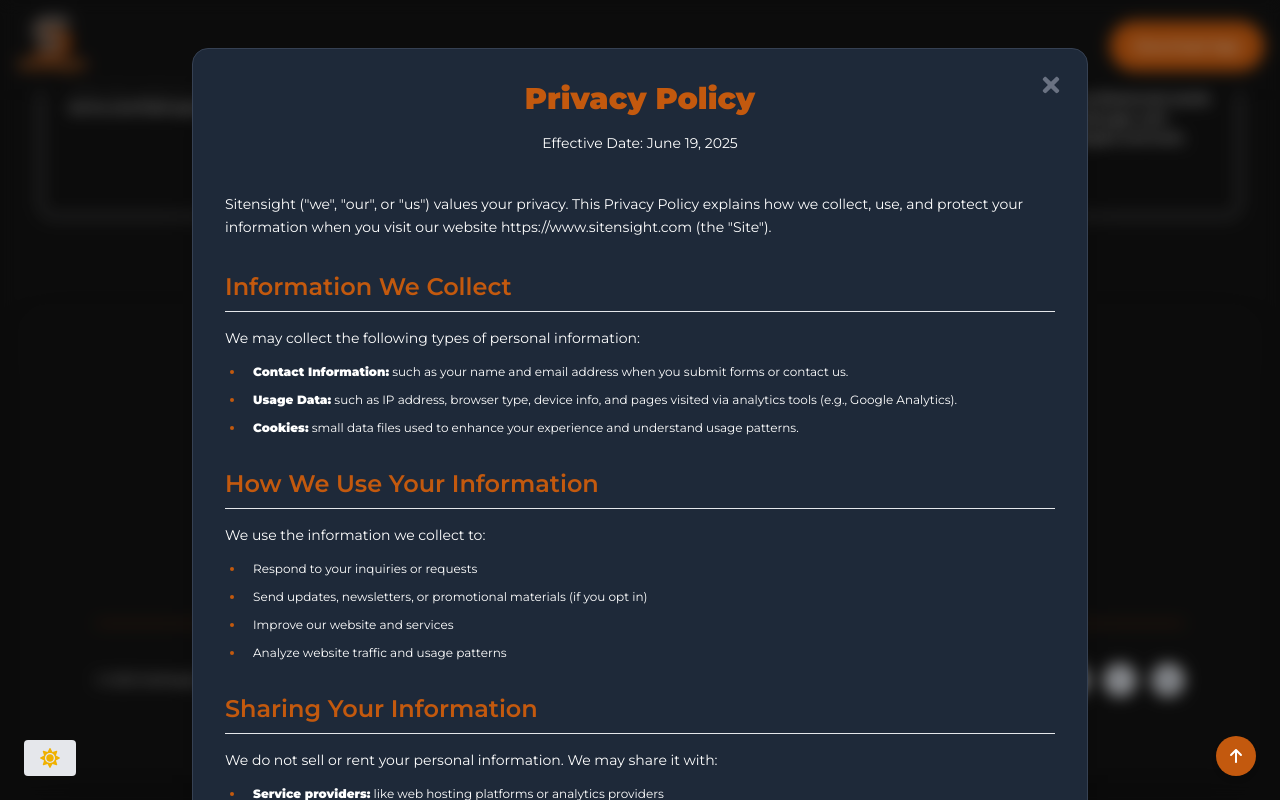
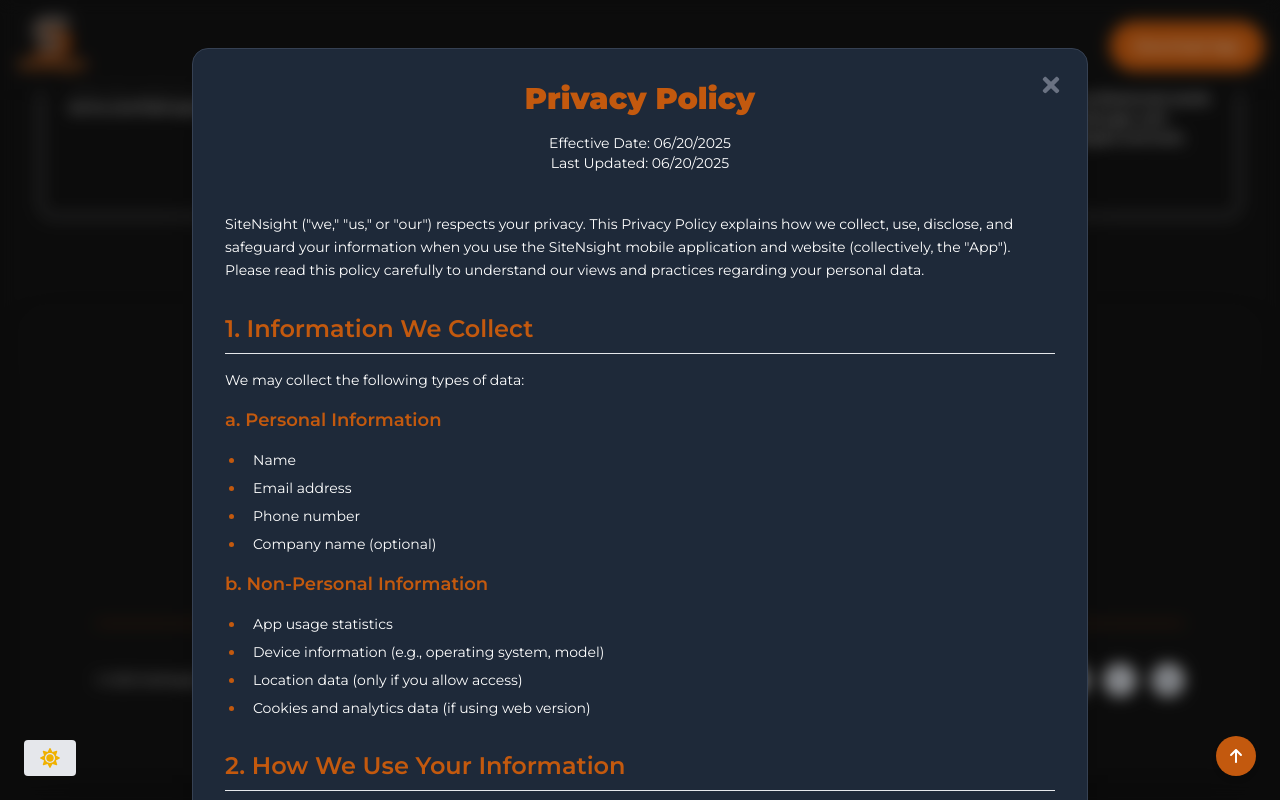
Before and after one commit to orlamee/siten-sight, a Next.js app: page / in a window 1280 px wide. Both pictures are taken after a click on the button "Privacy Policy". Shown: the part 3131-3931 px from the top of the page. Built offline with nearby package versions, Linux system fonts and the light colour scheme.

Commit message:
fix: update Privacy Policy content and structure for clarity and compliance

```diff
--- a/src/app/components/PrivacyPolicyModal.tsx
+++ b/src/app/components/PrivacyPolicyModal.tsx
@@ -2,7 +2,7 @@
 "use client";
 
 import { useEffect } from "react";
-import { FaEnvelope, FaGlobe, FaTimes } from "react-icons/fa";
+import { FaGlobe, FaTimes, FaMapMarkerAlt } from "react-icons/fa";
 
 interface PrivacyPolicyModalProps {
   isOpen: boolean;
@@ -40,171 +40,143 @@
             <h1 className="text-3xl font-bold text-[#c3590e] mb-4">
               Privacy Policy
             </h1>
-            <p className="text-sm text-white">Effective Date: June 19, 2025</p>
+            <p className="text-sm text-white">Effective Date: 06/20/2025</p>
+            <p className="text-sm text-white">Last Updated: 06/20/2025</p>
           </div>
 
           <div className="space-y-8">
             <section className="space-y-4">
               <p className="text-sm leading-relaxed text-white">
-                Sitensight ("we", "our", or "us") values your privacy. This
-                Privacy Policy explains how we collect, use, and protect your
-                information when you visit our website
-                https://www.sitensight.com (the "Site").
+                SiteNsight ("we," "us," or "our") respects your privacy. This Privacy Policy explains how we collect, use, disclose, and safeguard your information when you use the SiteNsight mobile application and website (collectively, the "App"). Please read this policy carefully to understand our views and practices regarding your personal data.
               </p>
             </section>
 
             <section className="space-y-4">
               <h2 className="text-2xl font-semibold text-[#c3590e] border-b border-gray-200 dark:border-gray-700 pb-2">
-                Information We Collect
+                1. Information We Collect
               </h2>
               <p className="text-white text-sm">
-                We may collect the following types of personal information:
+                We may collect the following types of data:
               </p>
-              <ul className="space-y-3 pl-5 list-disc marker:text-[#c3590e] text-xs text-white">
-                <li className="pl-2">
-                  <strong className="text-white">Contact Information:</strong>{" "}
-                  such as your name and email address when you submit forms or
-                  contact us.
-                </li>
-                <li className="pl-2">
-                  <strong className="text-white">Usage Data:</strong> such as IP
-                  address, browser type, device info, and pages visited via
-                  analytics tools (e.g., Google Analytics).
-                </li>
-                <li className="pl-2">
-                  <strong className="text-white">Cookies:</strong> small data
-                  files used to enhance your experience and understand usage
-                  patterns.
-                </li>
+
+              <h3 className="text-lg font-semibold text-[#c3590e] mt-4">a. Personal Information</h3>
+              <ul className="space-y-2 pl-5 list-disc marker:text-[#c3590e] text-sm text-white">
+                <li className="pl-2">Name</li>
+                <li className="pl-2">Email address</li>
+                <li className="pl-2">Phone number</li>
+                <li className="pl-2">Company name (optional)</li>
+              </ul>
+
+              <h3 className="text-lg font-semibold text-[#c3590e] mt-4">b. Non-Personal Information</h3>
+              <ul className="space-y-2 pl-5 list-disc marker:text-[#c3590e] text-sm text-white">
+                <li className="pl-2">App usage statistics</li>
+                <li className="pl-2">Device information (e.g., operating system, model)</li>
+                <li className="pl-2">Location data (only if you allow access)</li>
+                <li className="pl-2">Cookies and analytics data (if using web version)</li>
               </ul>
             </section>
 
             <section className="space-y-4">
               <h2 className="text-2xl font-semibold text-[#c3590e] border-b border-gray-200 dark:border-gray-700 pb-2">
-                How We Use Your Information
+                2. How We Use Your Information
               </h2>
               <p className="text-white text-sm">
-                We use the information we collect to:
+                We use your information to:
               </p>
-              <ul className="space-y-3 pl-5 list-disc marker:text-[#c3590e] text-xs text-white">
-                <li className="pl-2">Respond to your inquiries or requests</li>
-                <li className="pl-2">
-                  Send updates, newsletters, or promotional materials (if you
-                  opt in)
-                </li>
-                <li className="pl-2">Improve our website and services</li>
-                <li className="pl-2">
-                  Analyze website traffic and usage patterns
-                </li>
+              <ul className="space-y-2 pl-5 list-disc marker:text-[#c3590e] text-sm text-white">
+                <li className="pl-2">Operate and maintain the SiteNsight platform</li>
+                <li className="pl-2">Provide user support and respond to inquiries</li>
+                <li className="pl-2">Improve app functionality and user experience</li>
+                <li className="pl-2">Send updates, alerts, or promotional materials (you can opt out)</li>
+                <li className="pl-2">Enforce terms, prevent fraud, and comply with legal obligations</li>
               </ul>
             </section>
 
             <section className="space-y-4">
               <h2 className="text-2xl font-semibold text-[#c3590e] border-b border-gray-200 dark:border-gray-700 pb-2">
-                Sharing Your Information
+                3. Sharing Your Information
               </h2>
               <p className="text-white text-sm">
-                We do not sell or rent your personal information. We may share
-                it with:
+                We do not sell or rent your personal information. We may share your data with:
               </p>
-              <ul className="space-y-3 pl-5 list-disc marker:text-[#c3590e] text-xs text-white">
-                <li className="pl-2">
-                  <strong className="text-white">Service providers:</strong>{" "}
-                  like web hosting platforms or analytics providers
-                </li>
-                <li className="pl-2">
-                  <strong className="text-white">Legal authorities:</strong> if
-                  required to comply with applicable laws, regulations, or legal
-                  processes
-                </li>
+              <ul className="space-y-2 pl-5 list-disc marker:text-[#c3590e] text-sm text-white">
+                <li className="pl-2">Service providers and partners who support app functionality (e.g., hosting, analytics)</li>
+                <li className="pl-2">Law enforcement or government agencies when required by law</li>
+                <li className="pl-2">In the event of a business transfer or merger</li>
               </ul>
             </section>
 
             <section className="space-y-4">
               <h2 className="text-2xl font-semibold text-[#c3590e] border-b border-gray-200 dark:border-gray-700 pb-2">
-                Cookies and Tracking Technologies
+                4. Data Retention
               </h2>
-              <p className="text-white text-sm">We may use cookies to:</p>
-              <ul className="space-y-3 pl-5 list-disc marker:text-[#c3590e] text-xs text-white">
-                <li className="pl-2">Remember your preferences</li>
-                <li className="pl-2">
-                  Analyze traffic to improve user experience
-                </li>
-              </ul>
               <p className="text-white text-sm">
-                You can disable cookies via your browser settings, but doing so
-                may affect the functionality of the Site.
+                We retain your information as long as your account is active or as needed to provide services. You may request deletion at any time by contacting us.
               </p>
             </section>
 
             <section className="space-y-4">
               <h2 className="text-2xl font-semibold text-[#c3590e] border-b border-gray-200 dark:border-gray-700 pb-2">
-                Data Security
+                5. Security
               </h2>
               <p className="text-white text-sm">
-                We implement industry-standard security measures to protect your
-                data from unauthorized access, disclosure, or misuse. However,
-                no method of transmission over the internet is 100% secure. We
-                cannot guarantee absolute security.
+                We use industry-standard safeguards to protect your data. However, no method of transmission over the Internet is 100% secure, and we cannot guarantee absolute security.
               </p>
             </section>
 
             <section className="space-y-4">
               <h2 className="text-2xl font-semibold text-[#c3590e] border-b border-gray-200 dark:border-gray-700 pb-2">
-                Your Rights
+                6. Your Rights and Choices
               </h2>
-              <p className="text-white text-sm">
-                Depending on your location, you may have rights to:
-              </p>
-              <ul className="space-y-3 pl-5 list-disc marker:text-[#c3590e] text-xs text-white">
-                <li className="pl-2">
-                  Access the personal information we hold about you
-                </li>
-                <li className="pl-2">Request corrections or deletion</li>
+              <p className="text-white text-sm">You may:</p>
+              <ul className="space-y-2 pl-5 list-disc marker:text-[#c3590e] text-sm text-white">
+                <li className="pl-2">Access or update your personal information</li>
+                <li className="pl-2">Request deletion of your account</li>
                 <li className="pl-2">Opt out of marketing communications</li>
+                <li className="pl-2">Request a copy of your data</li>
               </ul>
-              <p className="text-white">
-                To exercise these rights, contact us at support@sitensight.com.
+              <p className="text-white text-sm mt-3">
+                Please contact us at [Insert your support email] for any of these requests.
               </p>
             </section>
 
             <section className="space-y-4">
               <h2 className="text-2xl font-semibold text-[#c3590e] border-b border-gray-200 dark:border-gray-700 pb-2">
-                Third-Party Links
+                7. Children's Privacy
               </h2>
               <p className="text-white text-sm">
-                Our website may contain links to third-party websites. We are
-                not responsible for their privacy practices. Please review their
-                policies before sharing any personal data.
+                SiteNsight is not intended for children under the age of 13. We do not knowingly collect personal information from children.
               </p>
             </section>
 
             <section className="space-y-4">
               <h2 className="text-2xl font-semibold text-[#c3590e] border-b border-gray-200 dark:border-gray-700 pb-2">
-                Updates to This Policy
+                8. Third-Party Links
               </h2>
               <p className="text-white text-sm">
-                We may update this Privacy Policy periodically. The revised
-                version will be posted on this page with a new effective date.
+                Our app may contain links to external websites or services not controlled by us. We are not responsible for their privacy practices.
               </p>
             </section>
 
             <section className="space-y-4">
               <h2 className="text-2xl font-semibold text-[#c3590e] border-b border-gray-200 dark:border-gray-700 pb-2">
-                Contact Us
+                9. Changes to This Privacy Policy
               </h2>
               <p className="text-white text-sm">
-                If you have questions about this policy or your data, please
-                contact us:
+                We may update this policy from time to time. If we make significant changes, we will notify you through the app or via email.
               </p>
-              <div className="flex flex-col space-y-3 mt-3 text-sm">
-                <a
-                  href="mailto:support@sitensight.com"
-                  className="flex items-center text-[#c3590e] hover:underline transition-colors"
-                >
-                  <FaEnvelope className="mr-3" />
-                  support@sitensight.com
-                </a>
+            </section>
+
+            <section className="space-y-4">
+              <h2 className="text-2xl font-semibold text-[#c3590e] border-b border-gray-200 dark:border-gray-700 pb-2">
+                10. Contact Us
+              </h2>
+              <p className="text-white text-sm">
+                For any questions or concerns about this Privacy Policy, please contact us:
+              </p>
+              <div className="mt-4 text-sm text-white">
+                <p className="font-semibold text-[#c3590e] mb-2">SiteNsight</p>
+                <div className="flex flex-col space-y-2">
                   <a
                     href="https://www.sitensight.com"
                     className="flex items-center text-[#c3590e] hover:underline transition-colors"
@@ -212,6 +184,11 @@
                     <FaGlobe className="mr-3" />
                     https://www.sitensight.com
                   </a>
+                  <div className="flex items-center text-white">
+                    <FaMapMarkerAlt className="mr-3 text-[#c3590e]" />
+                    Maryland, United States
+                  </div>
+                </div>
               </div>
             </section>
           </div>
```
Lines whose indentation alone changed are shown as unchanged.
